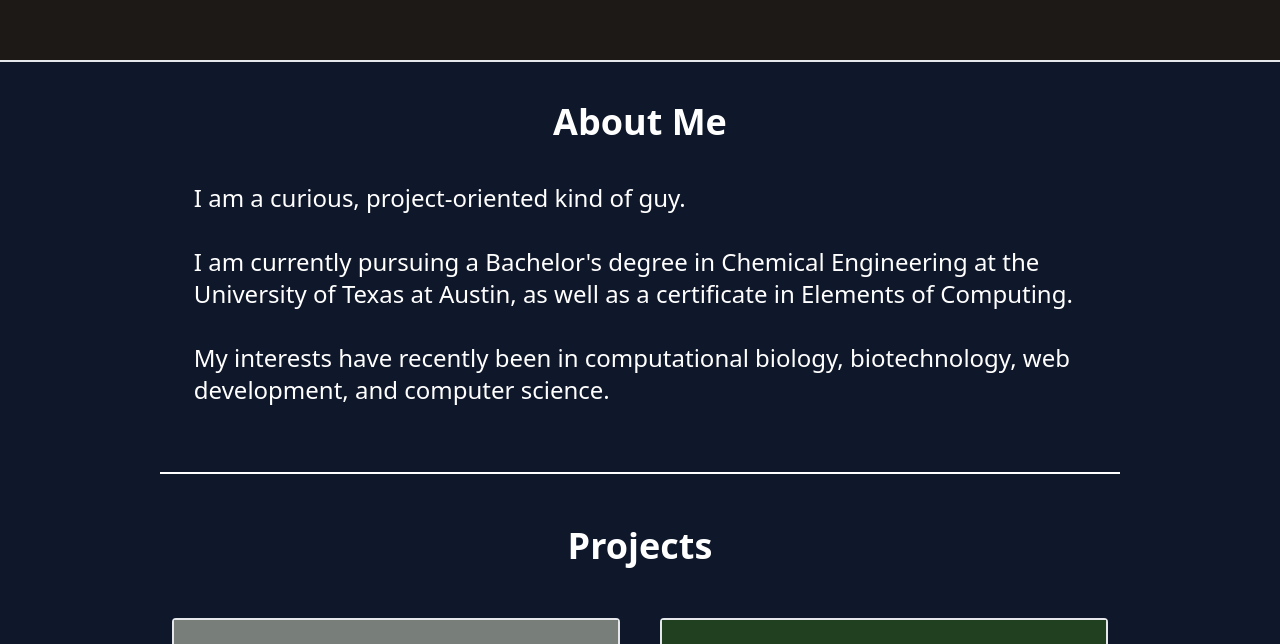
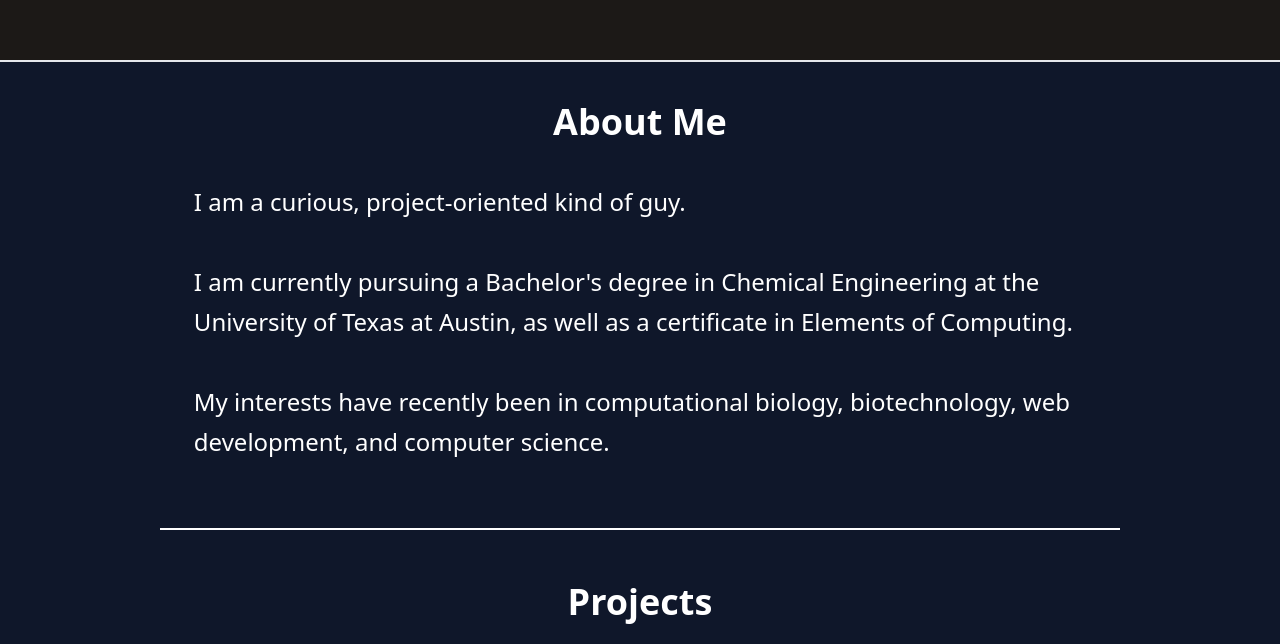
Before and after one commit to jordantwells42/jordantwells-next, a Next.js app: page / in a window 1280 px wide. Shown: the part 738-1382 px from the top of the page. Built offline with nearby package versions, Linux system fonts and the light colour scheme.

Commit message:
added improved line heights

```diff
--- a/components/aboutme.js
+++ b/components/aboutme.js
@@ -4,7 +4,7 @@ import Section from './section.js'
 export default function AboutMe () {
   return (
     <Section name='About Me'>
-      <div className='text-left max-w-prose'>
+      <div className='text-left max-w-prose leading-10'>
         <p>I am a curious, project-oriented kind of guy.</p>
         <br></br>
         <p>
--- a/pages/projects/[title].js
+++ b/pages/projects/[title].js
@@ -49,7 +49,7 @@ export default function Project ({ project }) {
           subtitle={project.subtitle}
         />
         <Section name='Description'>
-          <div className='max-w-prose text-left'>
+          <div className='max-w-prose text-left leading-10'>
             <p>{project.desc}</p>
           </div>
         </Section>
```
